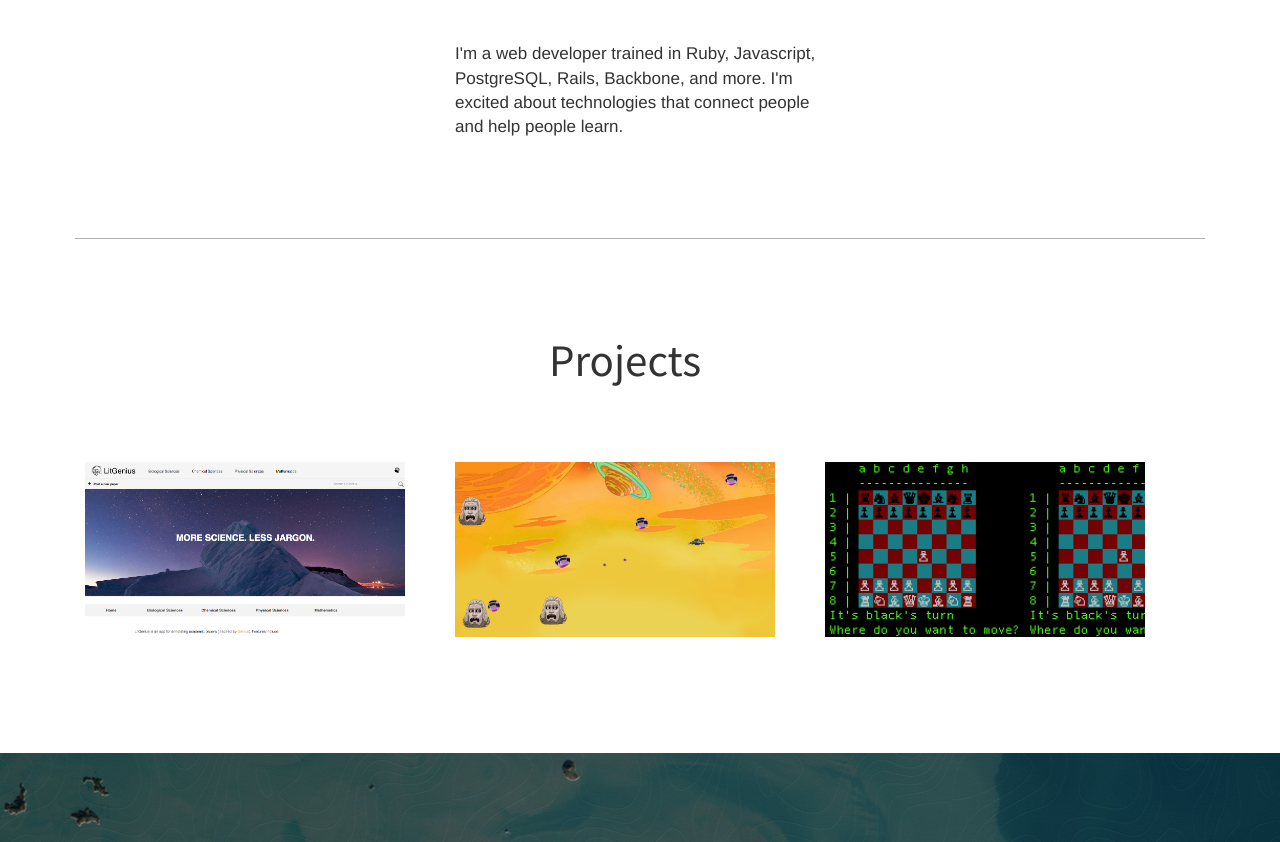
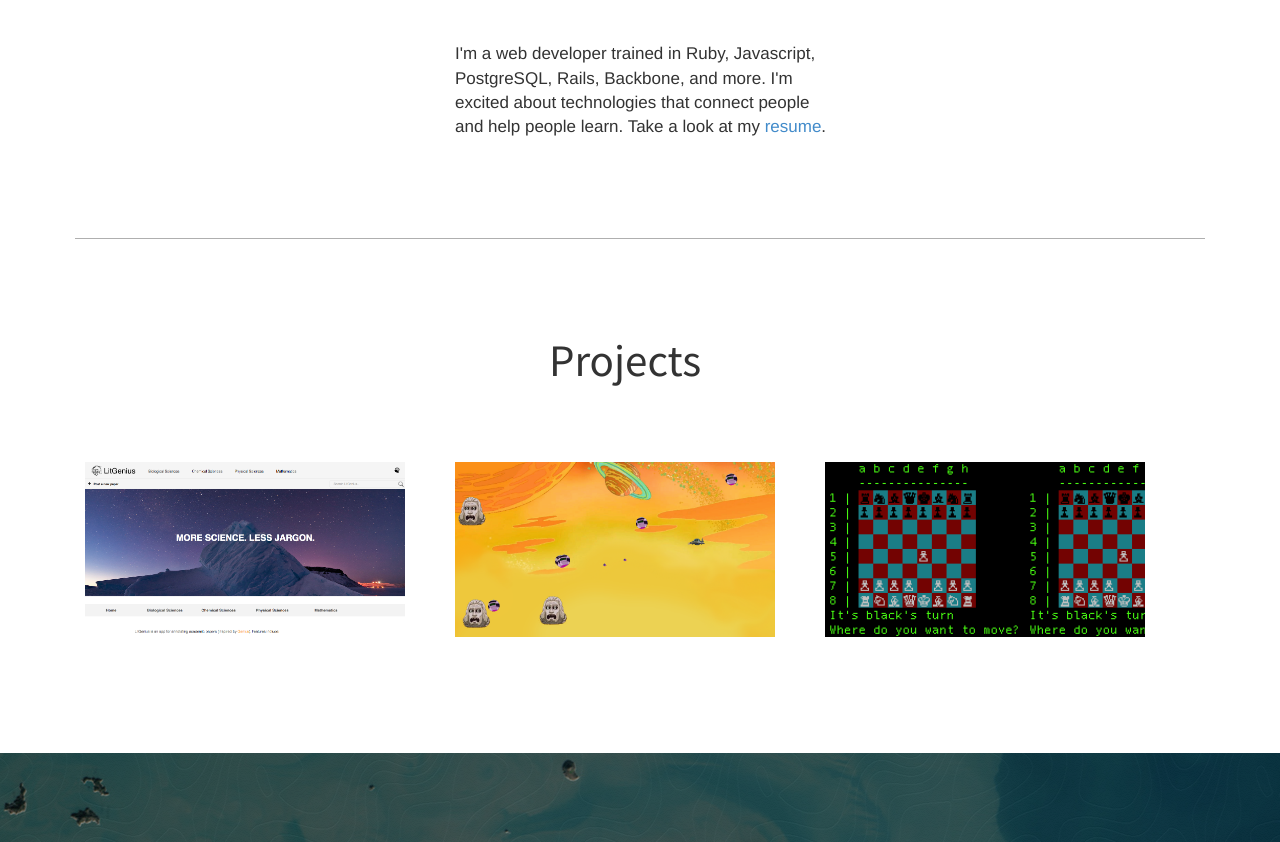
Before and after one commit to jennyheath/jennyheath.github.io, a plain HTML site: page index.html in a window 1280 px wide. Shown: the part 1212-2054 px from the top of the page. Drawn offline with Linux system fonts and the light colour scheme.

Commit message:
add resume link

```diff
--- a/index.html
+++ b/index.html
@@ -39,6 +39,7 @@
       <br>
       <p class="about-text">
         I'm a web developer trained in Ruby, Javascript, PostgreSQL, Rails, Backbone, and more. I'm excited about technologies that connect people and help people learn.
+        Take a look at my <a href="https://docs.google.com/document/d/1sGcX9ZtiV_DBs5j6lxx64XaWFPiTq_3TxFVzoggxf_E/edit?usp=sharing">resume</a>.
       </p>
     </div>
     <div class="border-buffer"></div>
```
